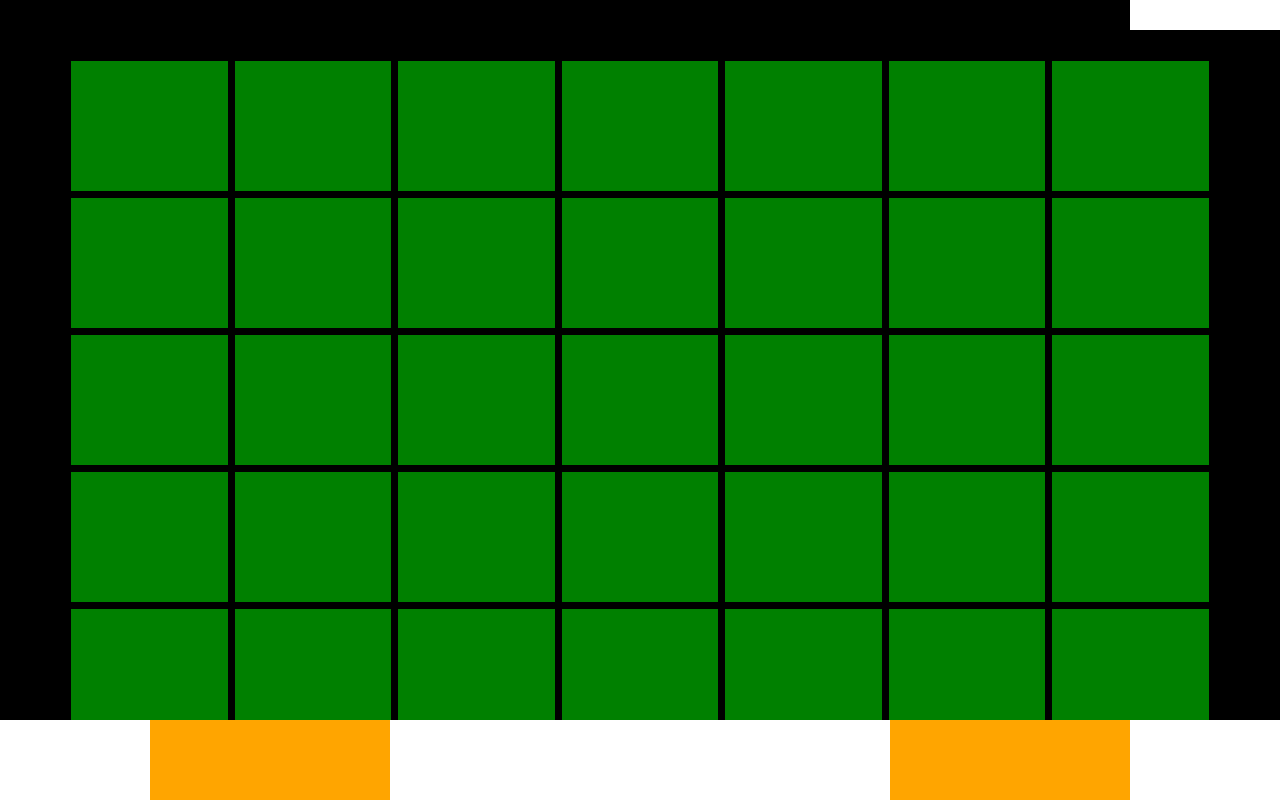
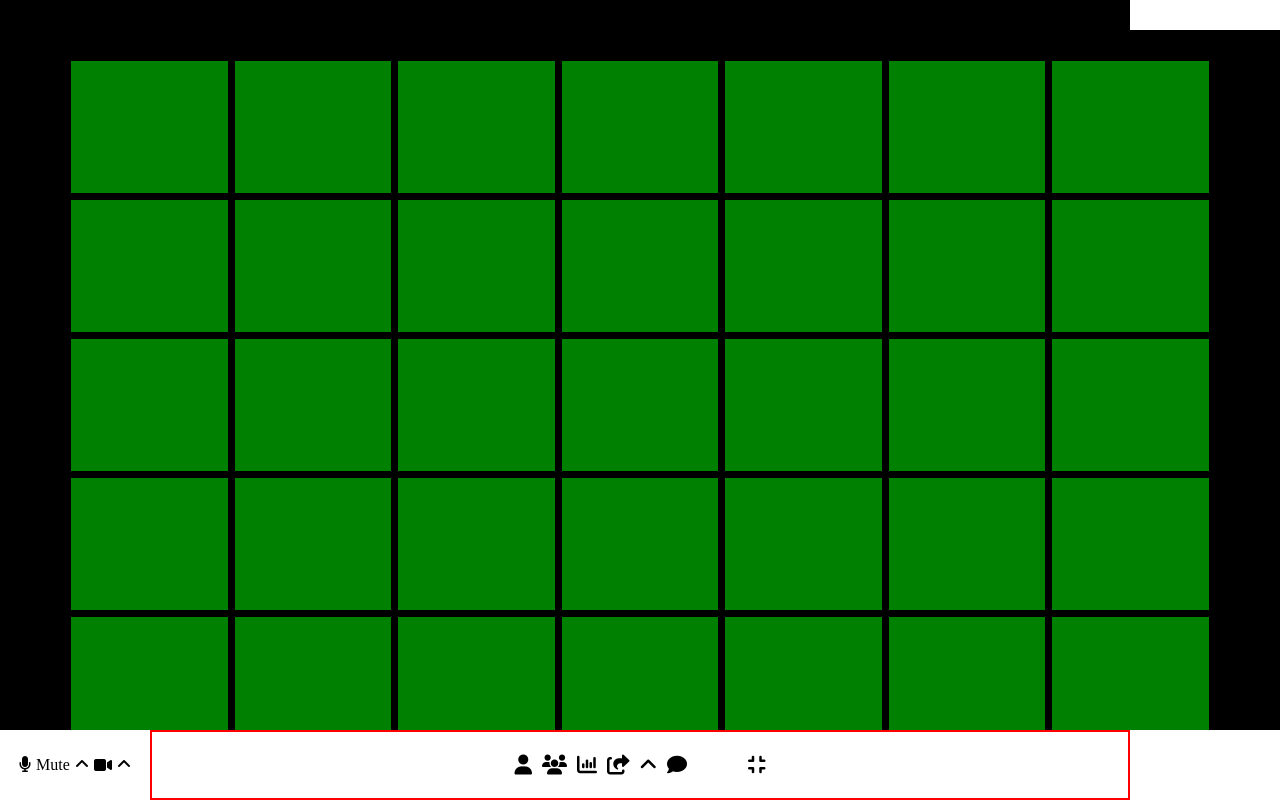
Before and after one commit to EdoardoPerucca/html-css-zoom, a plain HTML site: page index.html in a window 1280 px wide. Drawn offline with Linux system fonts and the light colour scheme.

Commit message:
nav bottom in progress

```diff
--- a/index.html
+++ b/index.html
@@ -5,6 +5,8 @@
     <meta http-equiv="X-UA-Compatible" content="IE=edge">
     <meta name="viewport" content="width=device-width, initial-scale=1.0">
     <title>Zoom</title>
+
+    <link rel="stylesheet" href="https://cdnjs.cloudflare.com/ajax/libs/font-awesome/6.2.1/css/all.min.css" integrity="sha512-MV7K8+y+gLIBoVD59lQIYicR65iaqukzvf/nwasF0nqhPay5w/9lJmVM2hMDcnK1OnMGCdVK+iQrJ7lzPJQd1w==" crossorigin="anonymous" referrerpolicy="no-referrer" />
 
     <link rel="stylesheet" href="style.css">
 
@@ -94,11 +96,39 @@
 
                 <div class="nav-bottom-left">
 
+                    <div><i class="fa-solid fa-microphone"></i></div>
+                    Mute
+
+                    <div><i class="fa-solid fa-angle-up"></i></div>
+
+                    <i class="fa-solid fa-video"></i>
+
+                    <div><i class="fa-solid fa-angle-up"></i></div>
 
 
                 </div>
 
                 <div class="nav-bottom-centre">
+
+                    <div><i class="fa-solid fa-user"></i></div>
+
+                    <div><i class="fa-solid fa-users"></i></div>
+
+                    <div><i class="fa-solid fa-chart-column"></i></div>
+
+                    <div><i class="fa-solid fa-share-from-square"></i></div>
+
+                    <div><i class="fa-solid fa-angle-up"></i></div>
+
+                    <div><i class="fa-solid fa-comment"></i></div>
+
+                    <div><i class="fa-thin fa-record-vinyl"></i></div>
+
+                    <div><i class="fa-thin fa-table-cells-large"></i></div>
+
+                    <div><i class="fa-solid fa-compress"></i></div>
+
+
 
 
                 </div>
--- a/style.css
+++ b/style.css
@@ -36,7 +36,7 @@
     padding-left: 30px;
 
 
-    height: calc(100vh - 110px);
+    height: calc(100vh - 100px);
 
     background-color: black;
 
@@ -69,12 +69,17 @@
     display: flex;
     justify-content: space-between;
 
-    height: 80px;
+    height: 70px;
 
     background-color: orange;
 }
 
 .nav-bottom-left {
+    display: flex;
+    justify-content: center;
+    align-items: center;
+    gap: 5px;
+
     width: 150px;
     height: 100%;
 
@@ -82,10 +87,18 @@
 }
 
 .nav-bottom-centre {
-    width: 500px;
+    display: flex;
+    justify-content: center;
+    align-items: center;
+    font-size: 20px;
+    gap: 10px;
+
+    flex-grow: 1;
     height: 100%;
 
     background-color: white;
+
+    border: solid 2px red;
 }
 
 .nav-bottom-right {
```
